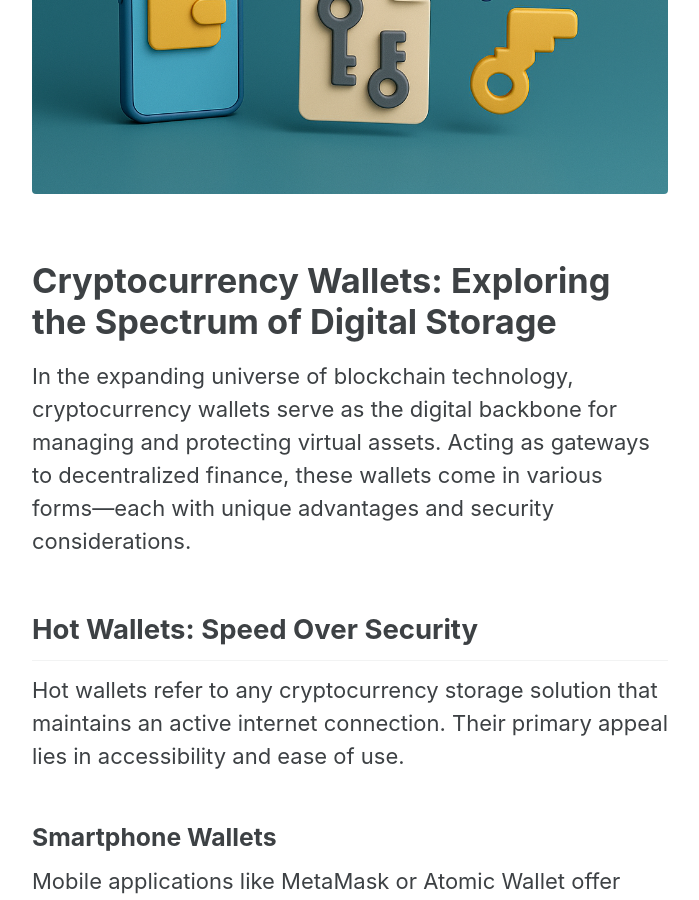
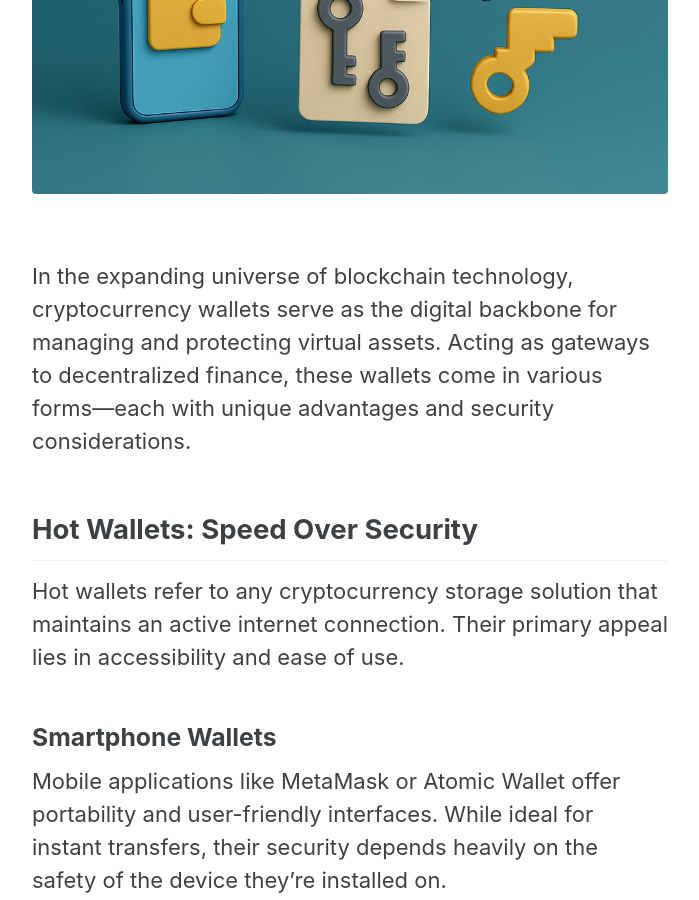
Before and after one commit to hron0891/futurecryptoblockchain, a Jekyll site: the page built from _posts/2025-05-07-cryptocurrency-wallet-types.md, in a window 1280 px wide and 900 px high, scrolled down 813 px. Shown: the whole window, without its empty margins (290-989 px from the left). Built offline with Jekyll 4.4.1, drawn with Linux system fonts in a browser that asks for light colours; cached includes are drawn as plain includes.

Commit message:
Update 2025-05-07-cryptocurrency-wallet-types.md

```diff
--- a/_posts/2025-05-07-cryptocurrency-wallet-types.md
+++ b/_posts/2025-05-07-cryptocurrency-wallet-types.md
@@ -10,8 +10,6 @@ categories: [wallets, security]
 <figure style="text-align: center;">
   <img src="/assets/images/wallet-types.png" alt="Cryptocurrency Wallets: Exploring the Spectrum of Digital Storage" width="1024" style="max-width:100%; height:auto;" />
 </figure>
-
-<h1>Cryptocurrency Wallets: Exploring the Spectrum of Digital Storage</h1>
 
 <p>In the expanding universe of blockchain technology, cryptocurrency wallets serve as the digital backbone for managing and protecting virtual assets. Acting as gateways to decentralized finance, these wallets come in various forms—each with unique advantages and security considerations.</p>
 
```
